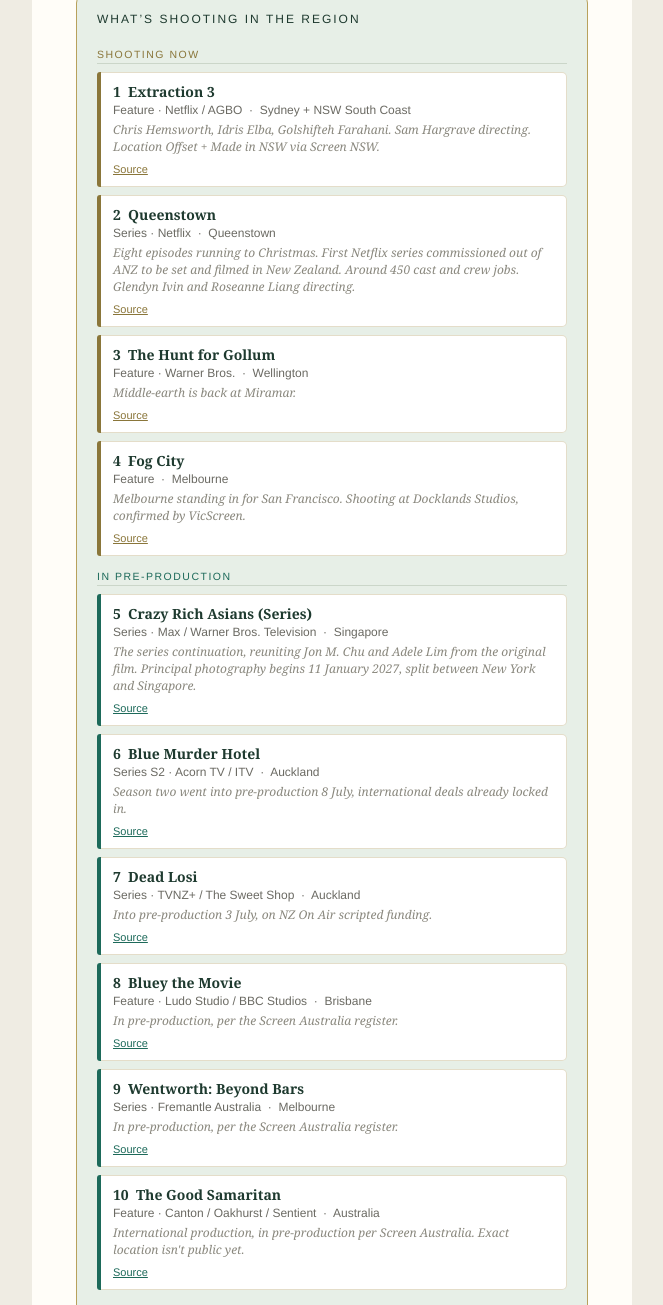
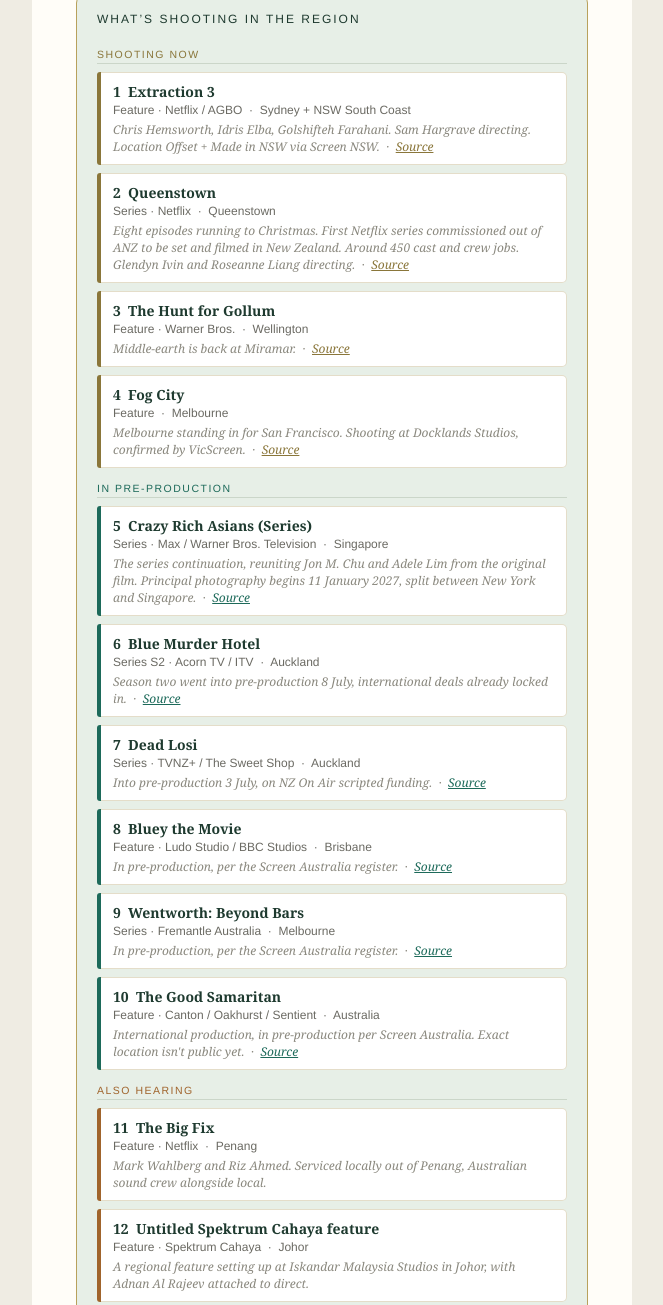
Before and after one commit to andeschurr/schurrsound, a plain HTML site: page wild-track/ep1-email.html in a window 1280 px wide. Shown: the part 1912-3217 px from the top of the page, without its empty margins (308-971 px from the left). Drawn offline with Linux system fonts and the light colour scheme.

Commit message:
Move Source link inline with note/meta text instead of its own line, save vertical space

```diff
--- a/wild-track/ep1-email.html
+++ b/wild-track/ep1-email.html
@@ -63,8 +63,7 @@
           <td style="background-color:#ffffff; border:1px solid #e4ddc9; border-left:0; border-radius:0 5px 5px 0; padding:9px 12px;">
             <div style="font-family:Georgia, serif; font-size:14px; line-height:19px; color:#1e3a2f;"><strong>1&nbsp; Extraction 3</strong></div>
             <div style="font-family:Helvetica, Arial, sans-serif; font-size:12px; color:#6b6a63; margin-top:2px;">Feature · Netflix / AGBO &nbsp;·&nbsp; Sydney + NSW South Coast</div>
-            <div style="font-family:Georgia, serif; font-size:12px; font-style:italic; line-height:17px; color:#8a887e; margin-top:4px;">Chris Hemsworth, Idris Elba, Golshifteh Farahani. Sam Hargrave directing. Location Offset + Made in NSW via Screen NSW.</div>
-            <div style="margin-top:4px;"><a href="https://www.instagram.com/ausfilm_international/" style="font-family:Helvetica, Arial, sans-serif; font-size:11px; color:#8a763a;" target="_blank">Source</a></div>
+            <div style="font-family:Georgia, serif; font-size:12px; font-style:italic; line-height:17px; color:#8a887e; margin-top:4px;">Chris Hemsworth, Idris Elba, Golshifteh Farahani. Sam Hargrave directing. Location Offset + Made in NSW via Screen NSW. &nbsp;·&nbsp; <a href="https://www.instagram.com/ausfilm_international/" style="color:#8a763a;" target="_blank">Source</a></div>
           </td>
         </tr>
         </table>
@@ -74,8 +73,7 @@
           <td style="background-color:#ffffff; border:1px solid #e4ddc9; border-left:0; border-radius:0 5px 5px 0; padding:9px 12px;">
             <div style="font-family:Georgia, serif; font-size:14px; line-height:19px; color:#1e3a2f;"><strong>2&nbsp; Queenstown</strong></div>
             <div style="font-family:Helvetica, Arial, sans-serif; font-size:12px; color:#6b6a63; margin-top:2px;">Series · Netflix &nbsp;·&nbsp; Queenstown</div>
-            <div style="font-family:Georgia, serif; font-size:12px; font-style:italic; line-height:17px; color:#8a887e; margin-top:4px;">Eight episodes running to Christmas. First Netflix series commissioned out of ANZ to be set and filmed in New Zealand. Around 450 cast and crew jobs. Glendyn Ivin and Roseanne Liang directing.</div>
-            <div style="margin-top:4px;"><a href="https://deadline.com/2026/07/netflix-queenstown-rufus-sewell-frances-oconnor-show-cast-1236984382/" style="font-family:Helvetica, Arial, sans-serif; font-size:11px; color:#8a763a;" target="_blank">Source</a></div>
+            <div style="font-family:Georgia, serif; font-size:12px; font-style:italic; line-height:17px; color:#8a887e; margin-top:4px;">Eight episodes running to Christmas. First Netflix series commissioned out of ANZ to be set and filmed in New Zealand. Around 450 cast and crew jobs. Glendyn Ivin and Roseanne Liang directing. &nbsp;·&nbsp; <a href="https://deadline.com/2026/07/netflix-queenstown-rufus-sewell-frances-oconnor-show-cast-1236984382/" style="color:#8a763a;" target="_blank">Source</a></div>
           </td>
         </tr>
         </table>
@@ -85,8 +83,7 @@
           <td style="background-color:#ffffff; border:1px solid #e4ddc9; border-left:0; border-radius:0 5px 5px 0; padding:9px 12px;">
             <div style="font-family:Georgia, serif; font-size:14px; line-height:19px; color:#1e3a2f;"><strong>3&nbsp; The Hunt for Gollum</strong></div>
             <div style="font-family:Helvetica, Arial, sans-serif; font-size:12px; color:#6b6a63; margin-top:2px;">Feature · Warner Bros. &nbsp;·&nbsp; Wellington</div>
-            <div style="font-family:Georgia, serif; font-size:12px; font-style:italic; line-height:17px; color:#8a887e; margin-top:4px;">Middle-earth is back at Miramar.</div>
-            <div style="margin-top:4px;"><a href="https://variety.com/2026/film/news/lord-of-the-rings-hunt-for-gollum-filming-set-footage-1236810966/" style="font-family:Helvetica, Arial, sans-serif; font-size:11px; color:#8a763a;" target="_blank">Source</a></div>
+            <div style="font-family:Georgia, serif; font-size:12px; font-style:italic; line-height:17px; color:#8a887e; margin-top:4px;">Middle-earth is back at Miramar. &nbsp;·&nbsp; <a href="https://variety.com/2026/film/news/lord-of-the-rings-hunt-for-gollum-filming-set-footage-1236810966/" style="color:#8a763a;" target="_blank">Source</a></div>
           </td>
         </tr>
         </table>
@@ -96,8 +93,7 @@
           <td style="background-color:#ffffff; border:1px solid #e4ddc9; border-left:0; border-radius:0 5px 5px 0; padding:9px 12px;">
             <div style="font-family:Georgia, serif; font-size:14px; line-height:19px; color:#1e3a2f;"><strong>4&nbsp; Fog City</strong></div>
             <div style="font-family:Helvetica, Arial, sans-serif; font-size:12px; color:#6b6a63; margin-top:2px;">Feature &nbsp;·&nbsp; Melbourne</div>
-            <div style="font-family:Georgia, serif; font-size:12px; font-style:italic; line-height:17px; color:#8a887e; margin-top:4px;">Melbourne standing in for San Francisco. Shooting at Docklands Studios, confirmed by VicScreen.</div>
-            <div style="margin-top:4px;"><a href="https://vicscreen.vic.gov.au/news/melbourne-transforms-into-san-francisco-in-new-feature-fog-city" style="font-family:Helvetica, Arial, sans-serif; font-size:11px; color:#8a763a;" target="_blank">Source</a></div>
+            <div style="font-family:Georgia, serif; font-size:12px; font-style:italic; line-height:17px; color:#8a887e; margin-top:4px;">Melbourne standing in for San Francisco. Shooting at Docklands Studios, confirmed by VicScreen. &nbsp;·&nbsp; <a href="https://vicscreen.vic.gov.au/news/melbourne-transforms-into-san-francisco-in-new-feature-fog-city" style="color:#8a763a;" target="_blank">Source</a></div>
           </td>
         </tr>
         </table>
@@ -108,8 +104,7 @@
           <td style="background-color:#ffffff; border:1px solid #e4ddc9; border-left:0; border-radius:0 5px 5px 0; padding:9px 12px;">
             <div style="font-family:Georgia, serif; font-size:14px; line-height:19px; color:#1e3a2f;"><strong>5&nbsp; Crazy Rich Asians (Series)</strong></div>
             <div style="font-family:Helvetica, Arial, sans-serif; font-size:12px; color:#6b6a63; margin-top:2px;">Series · Max / Warner Bros. Television &nbsp;·&nbsp; Singapore</div>
-            <div style="font-family:Georgia, serif; font-size:12px; font-style:italic; line-height:17px; color:#8a887e; margin-top:4px;">The series continuation, reuniting Jon M. Chu and Adele Lim from the original film. Principal photography begins 11 January 2027, split between New York and Singapore.</div>
-            <div style="margin-top:4px;"><a href="https://www.productionlist.com/crazy-rich-asians-series-heading-to-max-with-jon-m-chu-and-adele-lim-filming-in-new-york-and-singapore" style="font-family:Helvetica, Arial, sans-serif; font-size:11px; color:#1d6a5a;" target="_blank">Source</a></div>
+            <div style="font-family:Georgia, serif; font-size:12px; font-style:italic; line-height:17px; color:#8a887e; margin-top:4px;">The series continuation, reuniting Jon M. Chu and Adele Lim from the original film. Principal photography begins 11 January 2027, split between New York and Singapore. &nbsp;·&nbsp; <a href="https://www.productionlist.com/crazy-rich-asians-series-heading-to-max-with-jon-m-chu-and-adele-lim-filming-in-new-york-and-singapore" style="color:#1d6a5a;" target="_blank">Source</a></div>
           </td>
         </tr>
         </table>
@@ -119,8 +114,7 @@
           <td style="background-color:#ffffff; border:1px solid #e4ddc9; border-left:0; border-radius:0 5px 5px 0; padding:9px 12px;">
             <div style="font-family:Georgia, serif; font-size:14px; line-height:19px; color:#1e3a2f;"><strong>6&nbsp; Blue Murder Hotel</strong></div>
             <div style="font-family:Helvetica, Arial, sans-serif; font-size:12px; color:#6b6a63; margin-top:2px;">Series S2 · Acorn TV / ITV &nbsp;·&nbsp; Auckland</div>
-            <div style="font-family:Georgia, serif; font-size:12px; font-style:italic; line-height:17px; color:#8a887e; margin-top:4px;">Season two went into pre-production 8 July, international deals already locked in.</div>
-            <div style="margin-top:4px;"><a href="https://www.instagram.com/p/DXJaQtEGdzY/" style="font-family:Helvetica, Arial, sans-serif; font-size:11px; color:#1d6a5a;" target="_blank">Source</a></div>
+            <div style="font-family:Georgia, serif; font-size:12px; font-style:italic; line-height:17px; color:#8a887e; margin-top:4px;">Season two went into pre-production 8 July, international deals already locked in. &nbsp;·&nbsp; <a href="https://www.instagram.com/p/DXJaQtEGdzY/" style="color:#1d6a5a;" target="_blank">Source</a></div>
           </td>
         </tr>
         </table>
@@ -130,8 +124,7 @@
           <td style="background-color:#ffffff; border:1px solid #e4ddc9; border-left:0; border-radius:0 5px 5px 0; padding:9px 12px;">
             <div style="font-family:Georgia, serif; font-size:14px; line-height:19px; color:#1e3a2f;"><strong>7&nbsp; Dead Losi</strong></div>
             <div style="font-family:Helvetica, Arial, sans-serif; font-size:12px; color:#6b6a63; margin-top:2px;">Series · TVNZ+ / The Sweet Shop &nbsp;·&nbsp; Auckland</div>
-            <div style="font-family:Georgia, serif; font-size:12px; font-style:italic; line-height:17px; color:#8a887e; margin-top:4px;">Into pre-production 3 July, on NZ On Air scripted funding.</div>
-            <div style="margin-top:4px;"><a href="https://shownews.co.nz/dead-losi-tv-series/" style="font-family:Helvetica, Arial, sans-serif; font-size:11px; color:#1d6a5a;" target="_blank">Source</a></div>
+            <div style="font-family:Georgia, serif; font-size:12px; font-style:italic; line-height:17px; color:#8a887e; margin-top:4px;">Into pre-production 3 July, on NZ On Air scripted funding. &nbsp;·&nbsp; <a href="https://shownews.co.nz/dead-losi-tv-series/" style="color:#1d6a5a;" target="_blank">Source</a></div>
           </td>
         </tr>
         </table>
@@ -141,8 +134,7 @@
           <td style="background-color:#ffffff; border:1px solid #e4ddc9; border-left:0; border-radius:0 5px 5px 0; padding:9px 12px;">
             <div style="font-family:Georgia, serif; font-size:14px; line-height:19px; color:#1e3a2f;"><strong>8&nbsp; Bluey the Movie</strong></div>
             <div style="font-family:Helvetica, Arial, sans-serif; font-size:12px; color:#6b6a63; margin-top:2px;">Feature · Ludo Studio / BBC Studios &nbsp;·&nbsp; Brisbane</div>
-            <div style="font-family:Georgia, serif; font-size:12px; font-style:italic; line-height:17px; color:#8a887e; margin-top:4px;">In pre-production, per the Screen Australia register.</div>
-            <div style="margin-top:4px;"><a href="https://www.screenaustralia.gov.au/the-screen-guide/upcoming-productions/" style="font-family:Helvetica, Arial, sans-serif; font-size:11px; color:#1d6a5a;" target="_blank">Source</a></div>
+            <div style="font-family:Georgia, serif; font-size:12px; font-style:italic; line-height:17px; color:#8a887e; margin-top:4px;">In pre-production, per the Screen Australia register. &nbsp;·&nbsp; <a href="https://www.screenaustralia.gov.au/the-screen-guide/upcoming-productions/" style="color:#1d6a5a;" target="_blank">Source</a></div>
           </td>
         </tr>
         </table>
@@ -152,8 +144,7 @@
           <td style="background-color:#ffffff; border:1px solid #e4ddc9; border-left:0; border-radius:0 5px 5px 0; padding:9px 12px;">
             <div style="font-family:Georgia, serif; font-size:14px; line-height:19px; color:#1e3a2f;"><strong>9&nbsp; Wentworth: Beyond Bars</strong></div>
             <div style="font-family:Helvetica, Arial, sans-serif; font-size:12px; color:#6b6a63; margin-top:2px;">Series · Fremantle Australia &nbsp;·&nbsp; Melbourne</div>
-            <div style="font-family:Georgia, serif; font-size:12px; font-style:italic; line-height:17px; color:#8a887e; margin-top:4px;">In pre-production, per the Screen Australia register.</div>
-            <div style="margin-top:4px;"><a href="https://www.screenaustralia.gov.au/the-screen-guide/upcoming-productions/" style="font-family:Helvetica, Arial, sans-serif; font-size:11px; color:#1d6a5a;" target="_blank">Source</a></div>
+            <div style="font-family:Georgia, serif; font-size:12px; font-style:italic; line-height:17px; color:#8a887e; margin-top:4px;">In pre-production, per the Screen Australia register. &nbsp;·&nbsp; <a href="https://www.screenaustralia.gov.au/the-screen-guide/upcoming-productions/" style="color:#1d6a5a;" target="_blank">Source</a></div>
           </td>
         </tr>
         </table>
@@ -163,8 +154,7 @@
           <td style="background-color:#ffffff; border:1px solid #e4ddc9; border-left:0; border-radius:0 5px 5px 0; padding:9px 12px;">
             <div style="font-family:Georgia, serif; font-size:14px; line-height:19px; color:#1e3a2f;"><strong>10&nbsp; The Good Samaritan</strong></div>
             <div style="font-family:Helvetica, Arial, sans-serif; font-size:12px; color:#6b6a63; margin-top:2px;">Feature · Canton / Oakhurst / Sentient &nbsp;·&nbsp; Australia</div>
-            <div style="font-family:Georgia, serif; font-size:12px; font-style:italic; line-height:17px; color:#8a887e; margin-top:4px;">International production, in pre-production per Screen Australia. Exact location isn't public yet.</div>
-            <div style="margin-top:4px;"><a href="https://www.screenaustralia.gov.au/the-screen-guide/upcoming-productions/" style="font-family:Helvetica, Arial, sans-serif; font-size:11px; color:#1d6a5a;" target="_blank">Source</a></div>
+            <div style="font-family:Georgia, serif; font-size:12px; font-style:italic; line-height:17px; color:#8a887e; margin-top:4px;">International production, in pre-production per Screen Australia. Exact location isn't public yet. &nbsp;·&nbsp; <a href="https://www.screenaustralia.gov.au/the-screen-guide/upcoming-productions/" style="color:#1d6a5a;" target="_blank">Source</a></div>
           </td>
         </tr>
         </table>
@@ -176,7 +166,6 @@
             <div style="font-family:Georgia, serif; font-size:14px; line-height:19px; color:#1e3a2f;"><strong>11&nbsp; The Big Fix</strong></div>
             <div style="font-family:Helvetica, Arial, sans-serif; font-size:12px; color:#6b6a63; margin-top:2px;">Feature · Netflix &nbsp;·&nbsp; Penang</div>
             <div style="font-family:Georgia, serif; font-size:12px; font-style:italic; line-height:17px; color:#8a887e; margin-top:4px;">Mark Wahlberg and Riz Ahmed. Serviced locally out of Penang, Australian sound crew alongside local.</div>
-
           </td>
         </tr>
         </table>
@@ -187,7 +176,6 @@
             <div style="font-family:Georgia, serif; font-size:14px; line-height:19px; color:#1e3a2f;"><strong>12&nbsp; Untitled Spektrum Cahaya feature</strong></div>
             <div style="font-family:Helvetica, Arial, sans-serif; font-size:12px; color:#6b6a63; margin-top:2px;">Feature · Spektrum Cahaya &nbsp;·&nbsp; Johor</div>
             <div style="font-family:Georgia, serif; font-size:12px; font-style:italic; line-height:17px; color:#8a887e; margin-top:4px;">A regional feature setting up at Iskandar Malaysia Studios in Johor, with Adnan Al Rajeev attached to direct.</div>
-
           </td>
         </tr>
         </table>
```
Also changed, not shown: wild-track/tools/generate-map-assets.js (+10 -8 lines).
